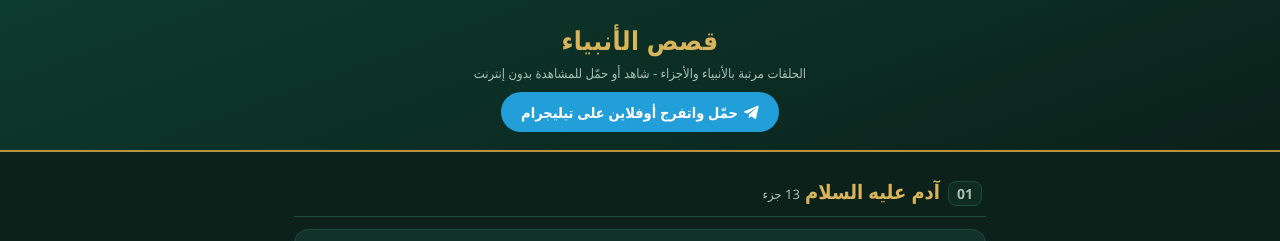
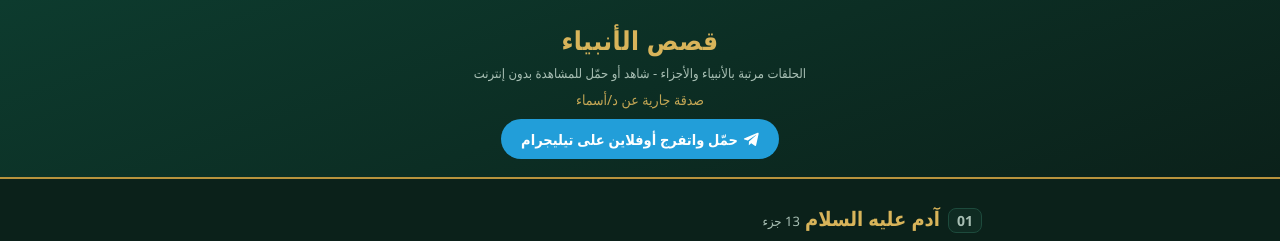
Before and after one commit to mahmoudsonbol/mahmoudsonbol.github.io, a plain HTML site: page app/index.html in a window 1280 px wide. Shown: the top 241 px of the page. Drawn offline with Linux system fonts and the light colour scheme.

Commit message:
index.html: سطر صدقة جارية

```diff
--- a/app/index.html
+++ b/app/index.html
@@ -30,6 +30,7 @@
   }
   header h1{font-size:26px; color:var(--gold); letter-spacing:.5px}
   header p{color:var(--muted); font-size:13px; margin-top:6px}
+  header .sadaqa{color:var(--gold); font-size:14px; margin-top:8px; opacity:.9}
   #installBtn{
     display:none; margin-top:12px; background:var(--gold); color:#1c1c1c;
     border:none; border-radius:24px; padding:9px 22px; font-size:15px; font-weight:700;
@@ -117,6 +118,7 @@
 <header>
   <h1>قصص الأنبياء</h1>
   <p>الحلقات مرتبة بالأنبياء والأجزاء - شاهد أو حمّل للمشاهدة بدون إنترنت</p>
+  <p class="sadaqa">صدقة جارية عن د/أسماء</p>
   <button id="installBtn">تثبيت التطبيق على الموبايل</button>
   <div><a class="btn tg" id="tgTop" href="https://t.me/qisas_anbiya" target="_blank" rel="noopener"><svg viewBox="0 0 24 24"><path d="M9.04 15.9l-.38 5.36c.55 0 .79-.24 1.08-.53l2.6-2.48 5.38 3.94c.99.55 1.69.26 1.95-.9L23.4 4.4c.31-1.44-.52-2-1.48-1.65L2.4 10.9c-1.41.55-1.39 1.34-.24 1.69l5.02 1.57L18.9 6.3c.55-.36 1.05-.16.64.2L9.04 15.9z"/></svg> حمّل واتفرج أوفلاين على تيليجرام</a></div>
 </header>
```
